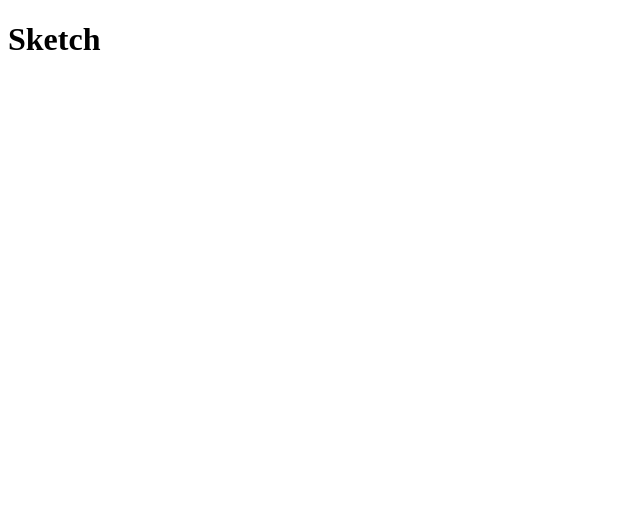
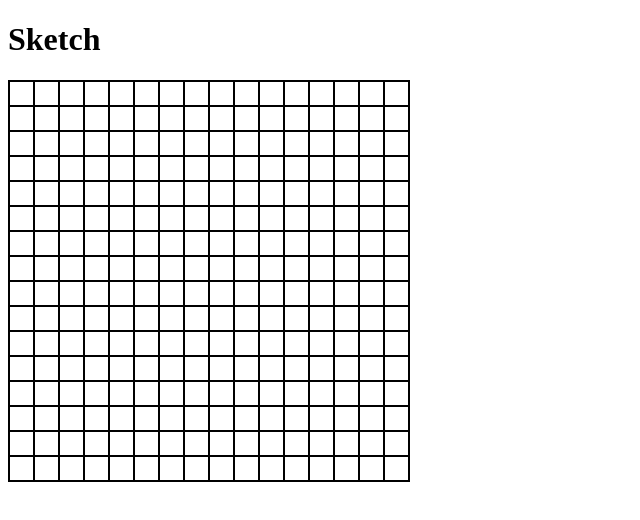
Before and after one commit to toni8699/Odin-Sketch, a plain HTML site: page index.html in a window 1280 px wide. Shown: the whole page, without its empty margins (0-640 px from the left). Drawn offline with Linux system fonts and the light colour scheme.

Commit message:
add mouse events

```diff
--- a/index.html
+++ b/index.html
@@ -5,9 +5,13 @@
         <meta http-equiv="X-UA-Compatible" content="IE=edge" />
         <meta name="viewport" content="width=device-width, initial-scale=1.0" />
         <title>Document</title>
+        <link rel="stylesheet" href="style.css" />
     </head>
     <body>
         <h1>Sketch</h1>
+        <div class="container">
+
+        </div>
         <script src="script.js"></script>
     </body>
 </html>
--- a/script.js
+++ b/script.js
@@ -0,0 +1,41 @@
+const row = 16;
+const col = 16;
+const container = document.querySelector(".container");
+const canvasSize =400;
+container.style.width = `${canvasSize}px`;
+container.style.height = `${canvasSize}px`;
+container.style.border = "1px solid black";
+console.log(container);
+for (let i = 0; i < row*col; i++) {
+    const cell= document.createElement("div");
+    cell.classList.add("cell");
+    container.appendChild(cell);
+    cell.style.width = `${canvasSize/row -2}px`;
+    cell.style.height = `${canvasSize/col -2}px`;
+    cell.style.border = "1px solid black";
+}
+const cells = document.querySelectorAll(".cell");
+// cells.forEach((cell) => {
+//     cell.addEventListener("mousedown", () => {
+//         cell.style.backgroundColor = "black";
+//     });
+// });
+/*************  ✨ Codeium Command ⭐  *************/
+let isMouseDown = false;
+
+document.addEventListener("mousedown", () => {
+  isMouseDown = true;
+});
+
+document.addEventListener("mouseup", () => {
+  isMouseDown = false;
+});
+
+cells.forEach((cell) => {
+  cell.addEventListener("mousemove", () => {
+    if (isMouseDown) {
+      cell.style.backgroundColor = "black";
+    }
+  });
+});
+/******  bbce2438-07da-4552-a58b-46ddaf6acbee  *******/
--- /dev/null
+++ b/style.css
@@ -0,0 +1,7 @@
+.container{
+    display: flex;
+    flex-wrap: wrap;
+}
+.cell{
+    border: 1px solid black;
+}
```
